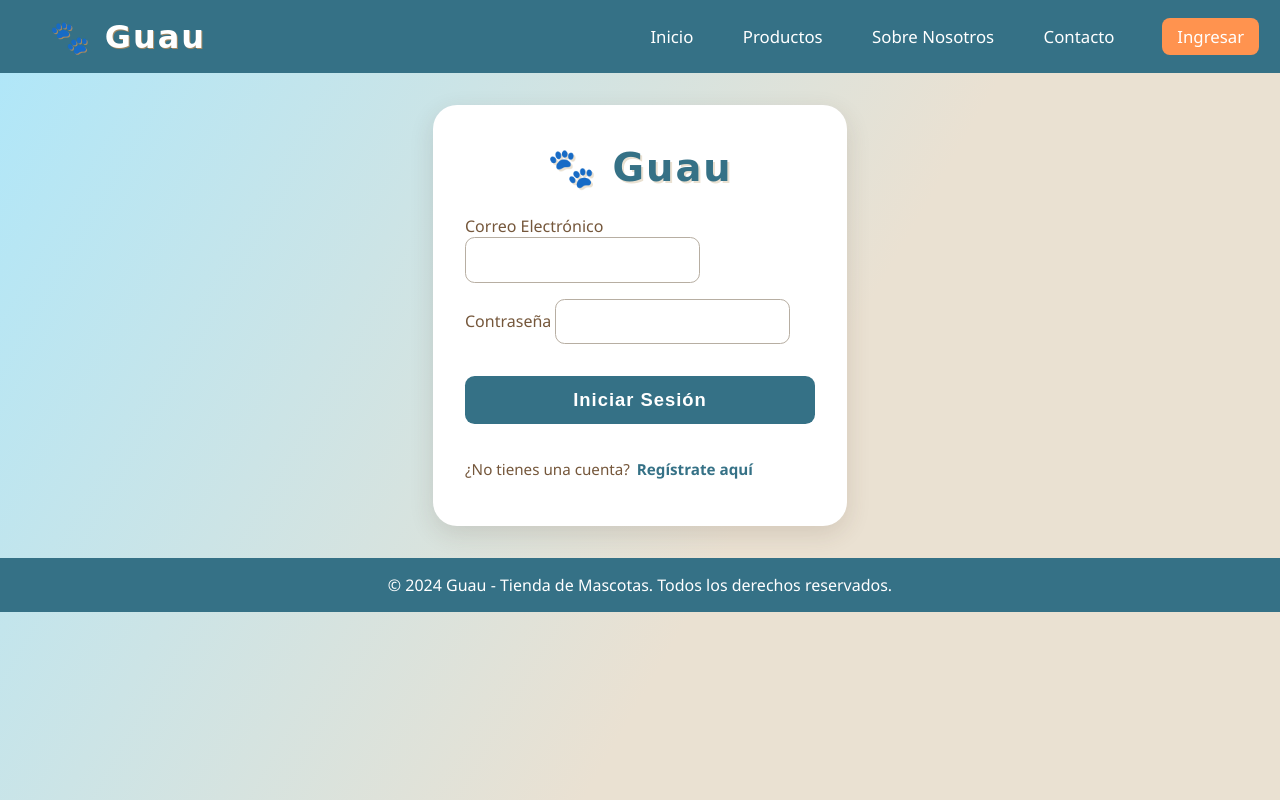
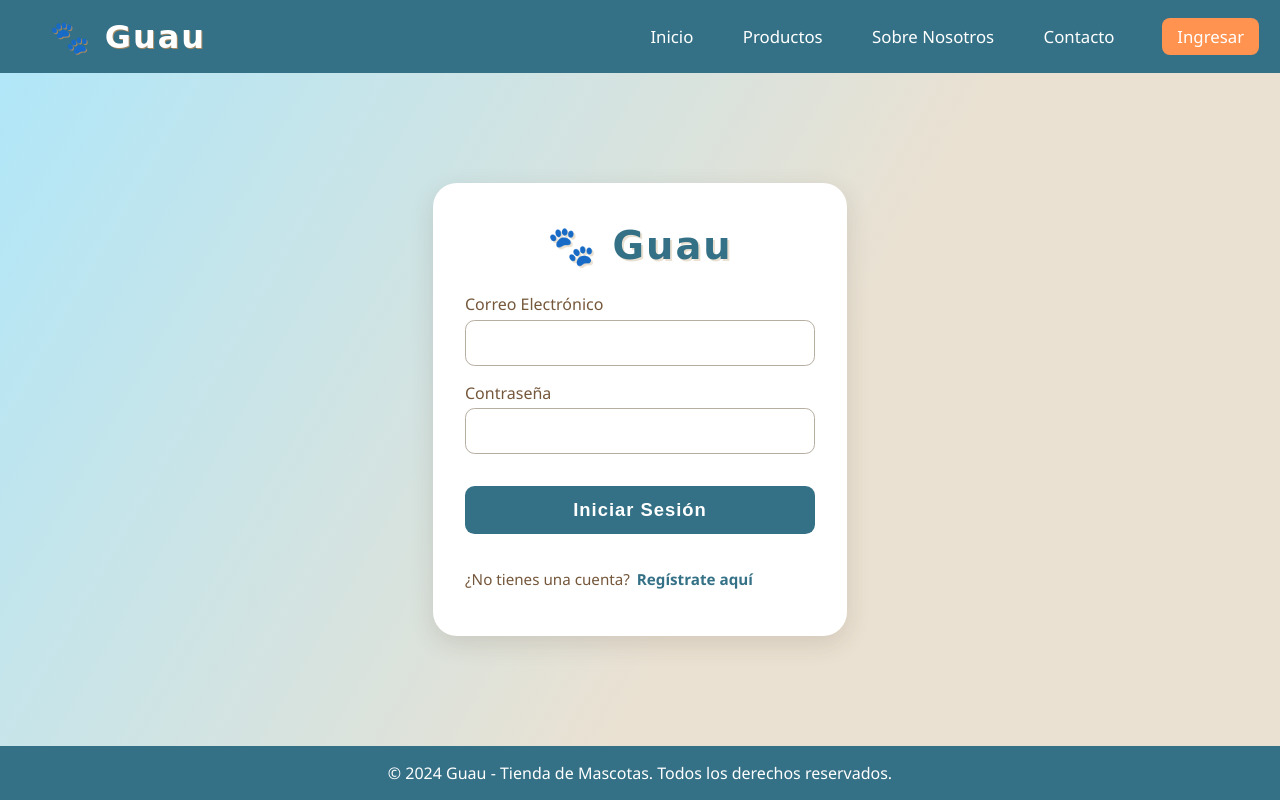
Before and after one commit to jsaerys/Grupo7, a PHP site: page /login.php in a window 1280 px wide. Run offline with PHP 8.4, Linux system fonts and the light colour scheme; some libraries are stand-ins or nearby versions.

Commit message:
arreglo del header y el footer

```diff
--- a/vista/index.php
+++ b/vista/index.php
@@ -26,7 +26,7 @@ $page = 'home';
         <span class="logo">🐾 Guau</span>
         <ul>
             <li><a href="index.php" class="active">Inicio</a></li>
-            <li><a href="productos.php">Productos</a></li>
+
             <li><a href="nosotros.php">Sobre Nosotros</a></li>
             <li><a href="contacto.php">Contacto</a></li>
             <?php if (isset($_SESSION['user'])): ?>
--- a/vista/login.php
+++ b/vista/login.php
@@ -28,6 +28,7 @@ if (isset($_SESSION['user'])) {
         </ul>
     </nav>
 
+    <div class="main-content-wrapper">
         <div class="login-container">
             <span class="logo">🐾 Guau</span>
             <form id="loginForm" method="POST" action="../controlador/procesar_usuario.php">
@@ -43,6 +44,7 @@ if (isset($_SESSION['user'])) {
                 <button type="submit">Iniciar Sesión</button>
                 <p class="info">¿No tienes una cuenta? <a href="registro.php">Regístrate aquí</a></p>
             </form>
+        </div>
     </div>
 
     <footer class="footer">
--- a/vista/styles/main.css
+++ b/vista/styles/main.css
@@ -4,6 +4,9 @@ body {
   font-family: 'Segoe UI', Arial, sans-serif;
   background: linear-gradient(120deg, #aee7fa, #eae1d2 60%);
   min-height: 100vh;
+  display: flex;
+  flex-direction: column;
+  justify-content: space-between;
 }
 
 .login-container {
@@ -15,7 +18,7 @@ body {
   display: flex;
   flex-direction: column;
   align-items: center;
-  margin: 2rem auto;
+  margin: auto;
 }
 
 .logo {
@@ -35,10 +38,15 @@ form {
   gap: 1rem;
 }
 
+form div {
+  width: 100%;
+}
+
 label {
   font-size: 1rem;
   color: #75573b;
   margin-bottom: 0.3rem;
+  display: block;
 }
 
 input[type="text"],
@@ -49,6 +57,8 @@ input[type="email"] {
   border: 1px solid #b7aea2;
   font-size: 1rem;
   outline: none;
+  width: 100%;
+  box-sizing: border-box;
 }
 
 input[type="text"]:focus,
@@ -208,6 +218,14 @@ button[type="submit"]:hover {
   border-radius: 60px 30px 70px 20px/60px 80px 20px 50px;
   box-shadow: 0 8px 24px rgba(80, 60, 40, 0.12);
   background: #fff;
+}
+
+.main-content-wrapper {
+  flex-grow: 1;
+  display: flex;
+  flex-direction: column;
+  justify-content: center;
+  align-items: center;
 }
 
 .inicio-main {
```
Lines whose indentation alone changed are shown as unchanged.
